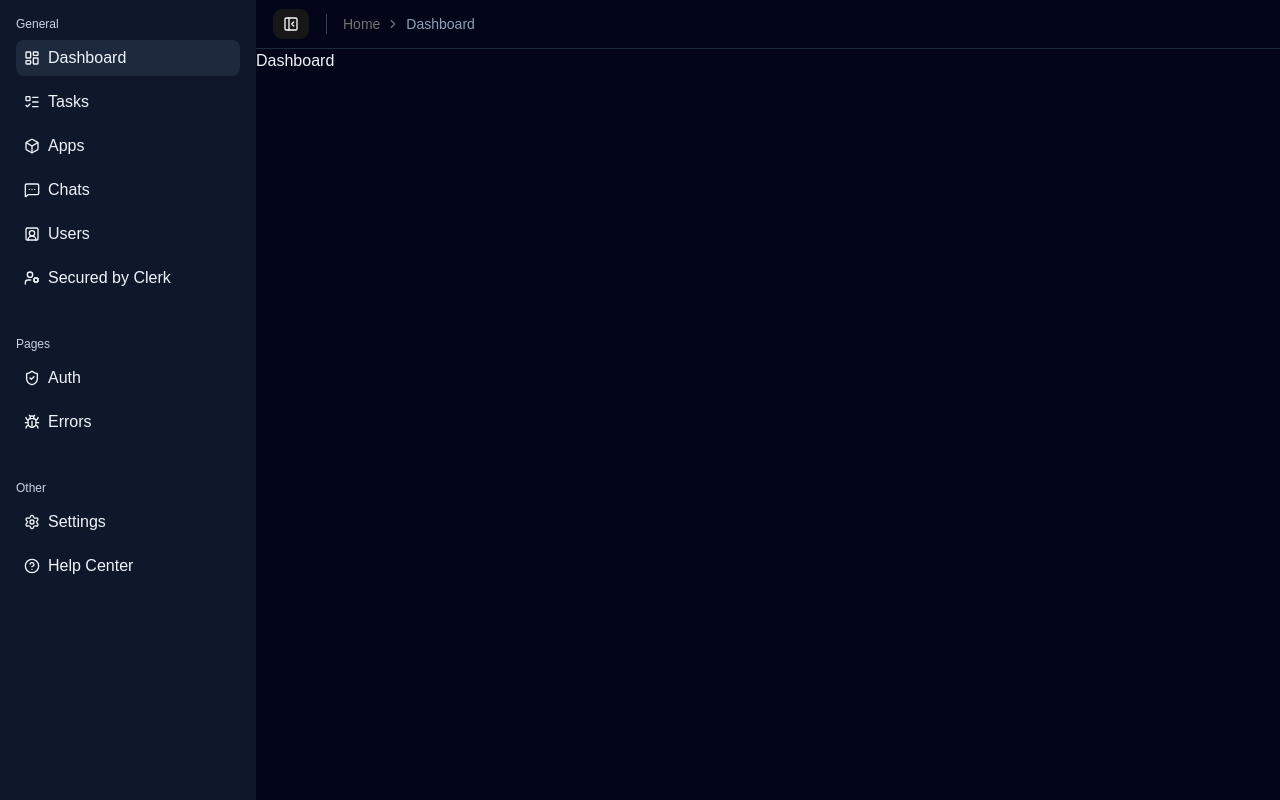
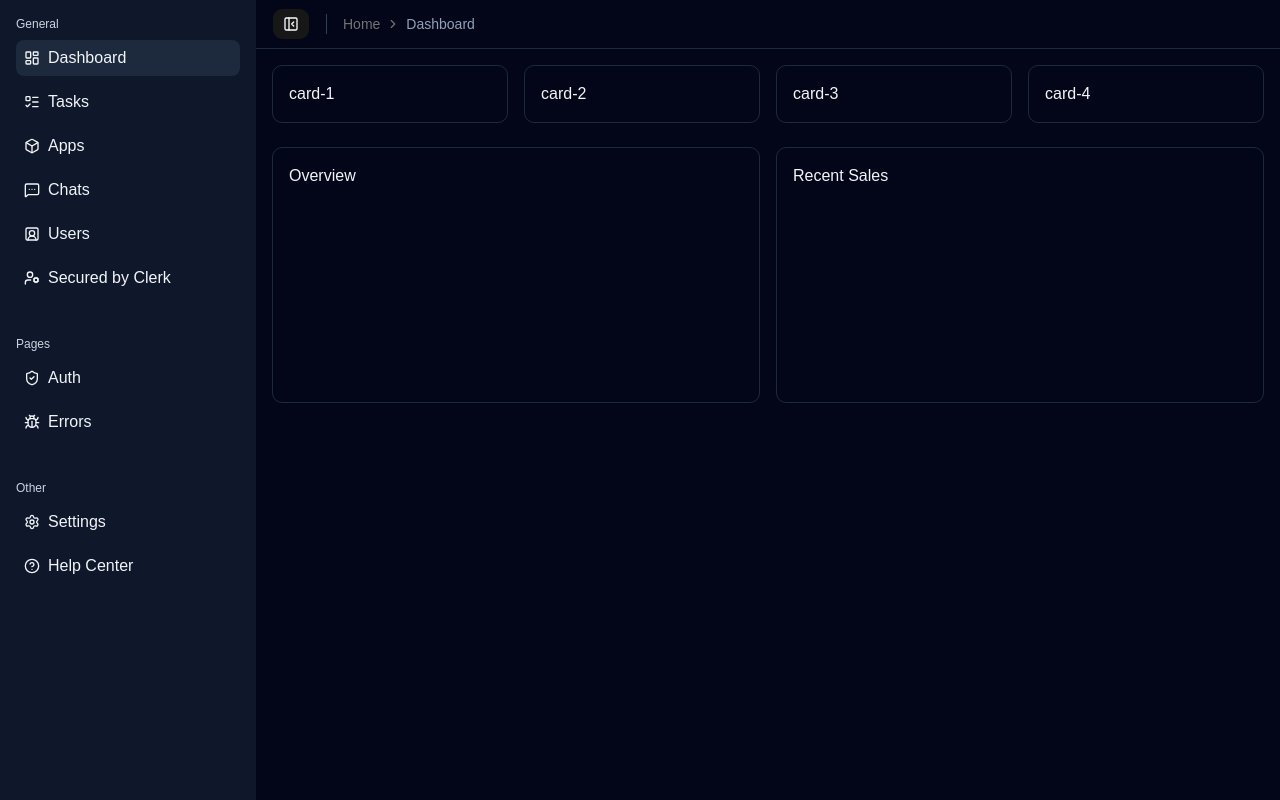
Before and after one commit to Staskovych/react-admin-panel, a React (Vite) app: page / in a window 1280 px wide. Built offline with nearby package versions, Linux system fonts and the light colour scheme.

Commit message:
feat(dashboard): scaffold page layout with stats and charts sections

```diff
--- a/src/features/dashboard/DashboardPage.tsx
+++ b/src/features/dashboard/DashboardPage.tsx
@@ -1,8 +1,18 @@
-
 export function DashboardPage() {
-  return (
-    <div>
-      <h1>Dashboard</h1>
+ return (
+  <div className="p-4 space-y-6">
+   <div className="grid grid-cols-1 md:grid-cols-2 lg:grid-cols-4 gap-4">
+    <div className="rounded-lg border border-slate-800 p-4">card-1</div>
+    <div className="rounded-lg border border-slate-800 p-4">card-2</div>
+    <div className="rounded-lg border border-slate-800 p-4">card-3</div>
+    <div className="rounded-lg border border-slate-800 p-4">card-4</div>
+   </div>
+   <div className="grid grid-cols-1 md:grid-cols-2 gap-4">
+    <div className="rounded-lg border border-slate-800 p-4 min-h-64">
+     Overview
     </div>
-  )
+    <div className="rounded-lg border border-slate-800 p-4">Recent Sales</div>
+   </div>
+  </div>
+ );
 }
```
